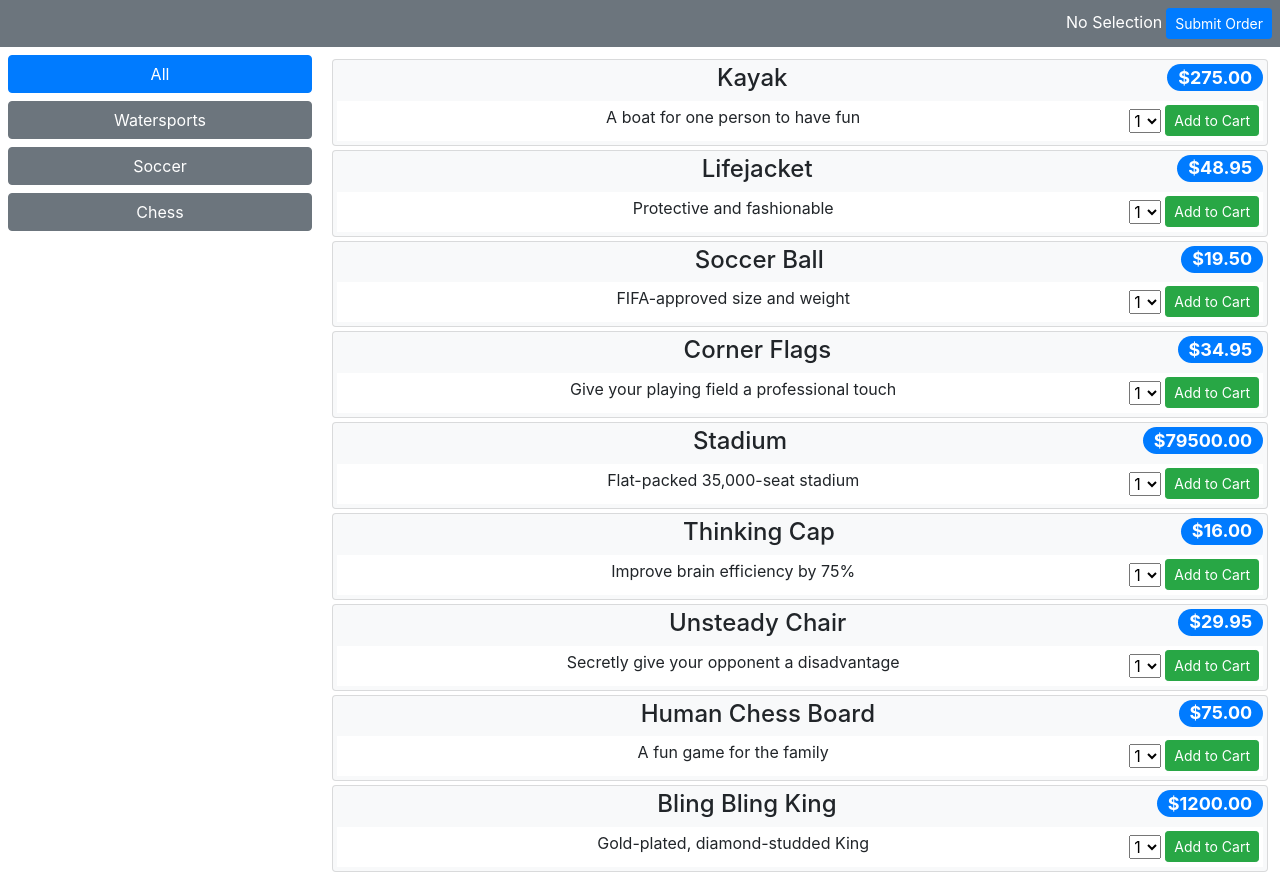
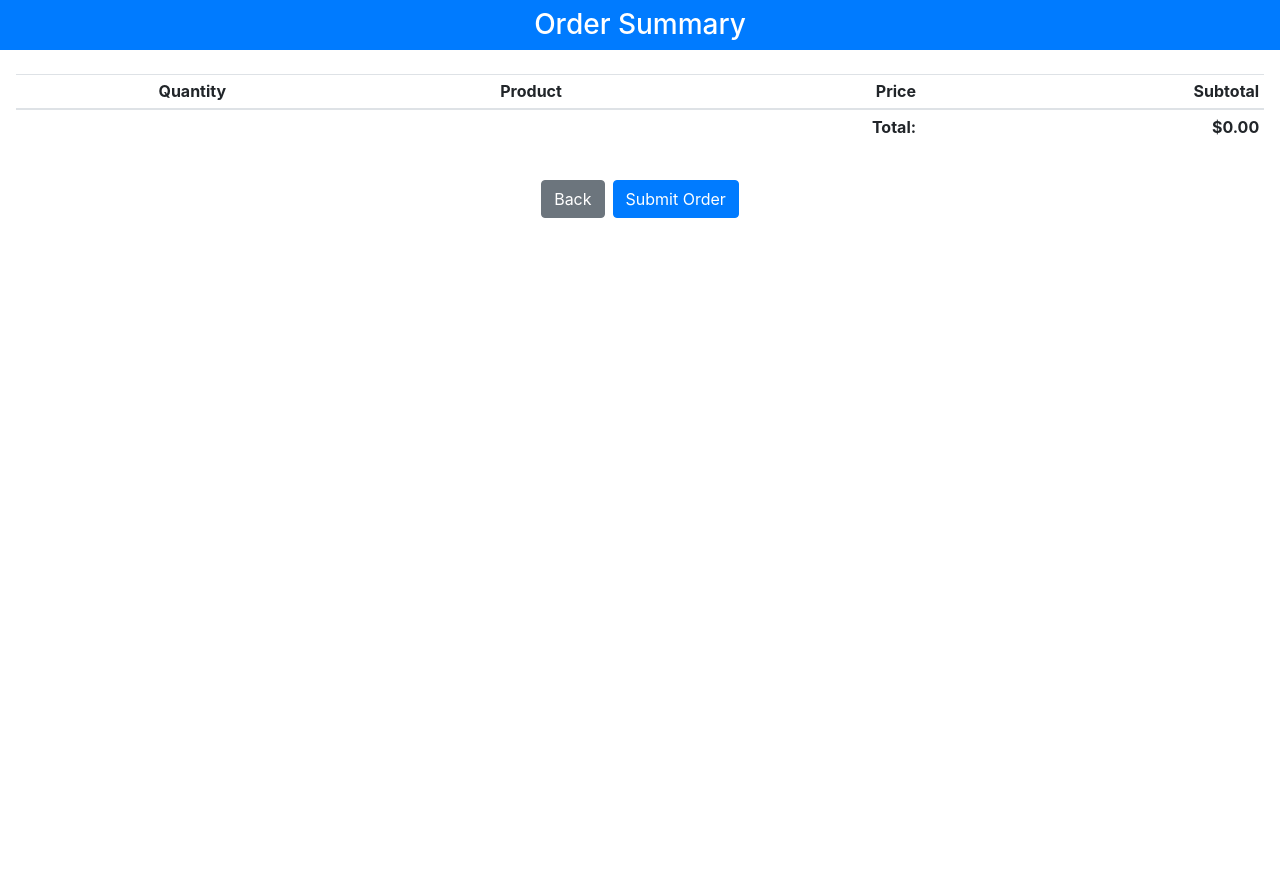
Before and after one commit to hugodemelo/shopping-list, a React (Create React App) app: page /order in a window 1280 px wide. Before the commit this address led to /products. After the commit the page ends 800 px from the top, so only its background shows below. Built offline with nearby package versions, Linux system fonts and the light colour scheme; data requests are answered from the project's data file.

Commit message:
order summary and summary components

```diff
--- a/src/App.tsx
+++ b/src/App.tsx
@@ -4,9 +4,13 @@ import { Switch, Route, Redirect, BrowserRouter } from "react-router-dom";
 import { dataStore } from "./data/dataStore";
 import { addProduct } from "./data/actionCreators";
 import { ConnectedProductList } from "./components/ProductList";
+import { ConnectedOrderSummary } from "./components/OrderSummary";
+import {Summary} from "./components/Summary";
+
 import "./App.css";
 
 const App: FunctionComponent = () => {
+
     useEffect(() => {
         (async () => {
             const result = await fetch("http://localhost:4600/products/");
@@ -21,6 +25,16 @@ const App: FunctionComponent = () => {
                 <BrowserRouter>
                     <Switch>
                         <Route path="/products" component={ConnectedProductList} />
+                        <Route
+                            path="/order"
+                            render={props => {
+                                const navigateTo = (id: number) => {
+                                    props.history.push(`/summary/${id}`);
+                                };
+                                return <ConnectedOrderSummary {...props} navigateTo={navigateTo} />;
+                            }}
+                        />
+                        <Route path="/summary/:id" component={ Summary } />
                         <Redirect to="/products" />
                     </Switch>
                 </BrowserRouter>
--- /dev/null
+++ b/src/components/OrderSummary.tsx
@@ -0,0 +1,89 @@
+import React, { FunctionComponent } from "react";
+import { StoreData } from "../data/types";
+import { Order } from "../data/entities";
+import { connect } from "react-redux";
+import { NavLink } from "react-router-dom";
+import { resetOrder } from "../data/actionCreators";
+
+interface Props {
+    order: Order;
+    resetOrder: () => void;
+    navigateTo: (id: number) => void;
+}
+
+const OrderSummary: FunctionComponent<Props> = props => {
+
+    const submit = async () => {
+        const orderData = {
+            lines: [...props.order.getOrderLines().values()].map(ol => ({
+                productId: ol.product.id,
+                productName: ol.product.name,
+                quantity: ol.quantity
+            }))
+        };
+        const result = await fetch("http://localhost:4600/orders/", {
+            method: "post",
+            headers: {
+                "Content-Type": "application/json"
+            },
+            body: JSON.stringify(orderData)
+        });
+        const payload = await result.json();
+        props.navigateTo(payload.id);
+        props.resetOrder();
+    };
+
+    return (
+        <div>
+            <h3 className="text-center bg-primary text-white p-2">Order Summary</h3>
+            <div className="p-3">
+                <table className="table table-sm table-striped">
+                    <thead>
+                        <tr>
+                            <th>Quantity</th>
+                            <th>Product</th>
+                            <th className="text-right">Price</th>
+                            <th className="text-right">Subtotal</th>
+                        </tr>
+                    </thead>
+                    <tbody>
+                        {props.order.getOrderLines().map(line => (
+                            <tr key={line.product.id}>
+                                <td>{line.quantity}</td>
+                                <td>{line.product.name}</td>
+                                <td className="text-right">${line.product.price.toFixed(2)}</td>
+                                <td className="text-right">${line.getTotal().toFixed(2)}</td>
+                            </tr>
+                        ))}
+                    </tbody>
+                    <tfoot>
+                        <tr>
+                            <th className="text-right" colSpan={3}>
+                                Total:
+                            </th>
+                            <th className="text-right">${props.order.getTotal().toFixed(2)}</th>
+                        </tr>
+                    </tfoot>
+                </table>
+            </div>
+            <div className="text-center">
+                <NavLink to="/products" className="btn btn-secondary m-1">
+                    Back
+                </NavLink>
+                <button className="btn btn-primary m-1" onClick={() => submit()}>
+                    Submit Order
+                </button>
+            </div>
+        </div>
+    );
+};
+
+const mapStateToProps = (data: StoreData) => ({
+    order: data.order
+});
+
+const mapDispatchToProps = {
+    resetOrder: resetOrder
+};
+
+export const ConnectedOrderSummary = connect(mapStateToProps, mapDispatchToProps)(OrderSummary);
--- /dev/null
+++ b/src/components/Summary.tsx
@@ -0,0 +1,26 @@
+import React, { FunctionComponent } from "react";
+import { match } from "react-router";
+import { NavLink } from "react-router-dom";
+
+interface Params {
+    id: string;
+}
+
+interface Props {
+    match: match<Params>;
+}
+
+export const Summary: FunctionComponent<Props> = props => {
+    const { match: { params: { id }}} = props;
+    return (
+        <div className="m-2 text-center">
+            <h2>Thanks!</h2>
+            <p>Thanks for placing your order.</p>
+            <p>Your order is #{id}</p>
+            <p>We'll ship your goods as soon as possible.</p>
+            <NavLink to="/products" className="btn btn-primary">
+                OK
+            </NavLink>
+        </div>
+    );
+};
```
